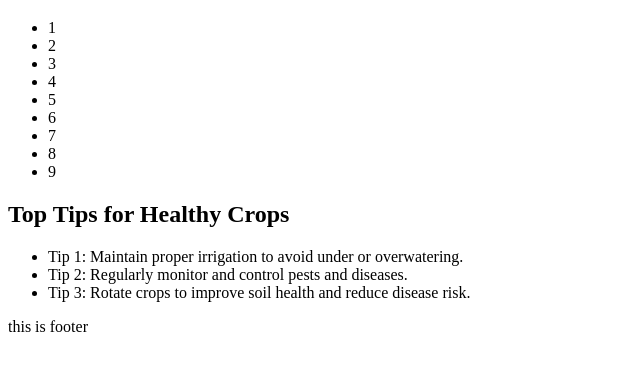
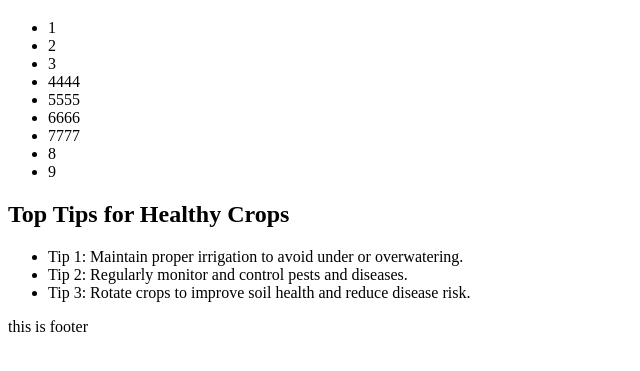
Before and after one commit to NikolayDimov/agronomy, a plain HTML site: page index.html in a window 1280 px wide. Shown: the part 61-432 px from the top of the page, without its empty margins (0-640 px from the left). Drawn offline with Linux system fonts and the light colour scheme.

Commit message:
Your commit message

```diff
--- a/index.html
+++ b/index.html
@@ -14,10 +14,10 @@
             <li>1</li>
             <li>2</li>
             <li>3</li>
-            <li>4</li>
-            <li>5</li>
-            <li>6</li>
-            <li>7</li>
+            <li>4444</li>
+            <li>5555</li>
+            <li>6666</li>
+            <li>7777</li>
             <li>8</li>
             <li>9</li>
 
```
